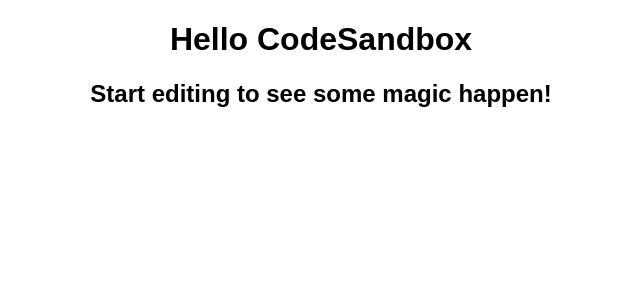
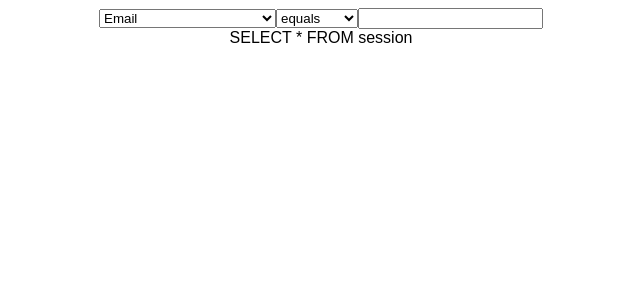
Before and after one commit to carloschulo/query-builder, a React (Create React App) app: page / in a window 1280 px wide. Shown: the top 300 px of the page, without its empty margins (319-959 px from the left). Built offline with nearby package versions, Linux system fonts and the light colour scheme.

Commit message:
Adding rough prototype with string types

```diff
--- a/src/App.js
+++ b/src/App.js
@@ -1,10 +1,51 @@
 import "./styles.css";
+import buildQuery, {
+  getNumberOperators,
+  getStringOperators,
+  predicatesList,
+  predicates,
+} from "./useQueryBuilder";
+
+import { useState } from "react";
 
 export default function App() {
+  const [select, setSelect] = useState("Email");
+  const [select2, setSelect2] = useState(select);
+
+  const [value1, setValue1] = useState("");
+  const handleSelectChange = (e) => {
+    setSelect(e.target.value);
+  };
+  const handleSelect2Change = (e) => {
+    setSelect2(e.target.value);
+  };
   return (
     <div className="App">
-      <h1>Hello CodeSandbox</h1>
-      <h2>Start editing to see some magic happen!</h2>
+      <div>{console.log(predicates[select])}</div>
+      <select value={select} onChange={handleSelectChange}>
+        {predicatesList.map((op, index) => (
+          <option value={op} key={op}>
+            {op}
+          </option>
+        ))}
+      </select>
+      {select ? (
+        <select value={select2} onChange={handleSelect2Change}>
+          {predicates[select].operators().map((op, index) => (
+            <option value={op} key={op}>
+              {op}
+            </option>
+          ))}
+        </select>
+      ) : null}
+      {predicates[select].type === "string" ? (
+        <input
+          type="text"
+          value={value1}
+          onChange={(e) => setValue1(e.target.value)}
+        />
+      ) : null}
+      <div>{buildQuery(select, select2, value1)}</div>
     </div>
   );
 }
--- a/src/useQueryBuilder.js
+++ b/src/useQueryBuilder.js
@@ -1,14 +1,8 @@
 const TABLE = "session";
 
-function getStringOperators(
-  operator,
-  columnName,
-  value1,
-  value2,
-  ...valueList
-) {
+function getStringOperators(operator, columnName, value1, ...valueList) {
   const queryObject = {
-    equals: `WHERE ${value1} = ${value2}`,
+    equals: `WHERE ${columnName} = ${value1}`,
     contains: `WHERE ${columnName} LIKE '%${value1}%'`,
     "starts with": `WHERE  LIKE '${value1}%'`,
     "in list": `WHERE ${columnName} IN (${valueList})`,
@@ -41,24 +35,60 @@
 }
 
 const predicates = {
-  Email: { column: "user_email", operators: getStringOperators },
-  "Screen Width": { column: "screen_width", operators: getNumberOperators },
-  "Screen Height": { column: "screen_height", operators: getNumberOperators },
-  "# of Visits": { column: "visits", operators: getNumberOperators },
-  "First Name": { column: "user_first_name", operators: getStringOperators },
-  "Last Name": { column: "user_last_name", operators: getStringOperators },
+  Email: {
+    column: "user_email",
+    operators: getStringOperators,
+    type: "string",
+  },
+  "Screen Width": {
+    column: "screen_width",
+    operators: getNumberOperators,
+    type: "number",
+  },
+  "Screen Height": {
+    column: "screen_height",
+    operators: getNumberOperators,
+    type: "number",
+  },
+  "# of Visits": {
+    column: "visits",
+    operators: getNumberOperators,
+    type: "number",
+  },
+  "First Name": {
+    column: "user_first_name",
+    operators: getStringOperators,
+    type: "string",
+  },
+  "Last Name": {
+    column: "user_last_name",
+    operators: getStringOperators,
+    type: "string",
+  },
   "Page Response time (ms)": {
     column: "page_response",
     operators: getNumberOperators,
+    type: "number",
   },
-  Domain: { column: "domain", operators: getStringOperators },
-  "Page Path": { column: "path", operators: getStringOperators },
-  Id: { column: "id", operators: getNumberOperators },
+  Domain: { column: "domain", operators: getStringOperators, type: "string" },
+  "Page Path": {
+    column: "path",
+    operators: getStringOperators,
+    type: "string",
+  },
+  Id: { column: "id", operators: getNumberOperators, type: "number" },
 };
 
-const criteriaList = [];
+const predicatesList = Object.keys(predicates);
 
-const setCriteriaList = (predicate, operator, value1, value2, valueList) => {
+export default function buildQuery(
+  predicate,
+  operator,
+  value1,
+  value2,
+  valueList
+) {
+  const criteriaList = [];
   criteriaList.push(
     predicates[predicate].operators(
       operator,
@@ -68,15 +98,28 @@
       valueList
     )
   );
-};
 
-setCriteriaList("Email", "equals", 1, 1);
-setCriteriaList("Screen Width", "greater than", 10);
-setCriteriaList("Screen Width", "in list", null, null, [1, 2, 3, 4]);
-// console.log(getNumberOperators());
-// console.log(getStringOperators());
+  // const setCriteriaList = (predicate, operator, value1, value2, valueList) => {
+  //   criteriaList.push(
+  //     predicates[predicate].operators(
+  //       operator,
+  //       predicates[predicate].column,
+  //       value1,
+  //       value2,
+  //       valueList
+  //     )
+  //   );
+  // };
 
-const select = `SELECT * from ${TABLE}`;
-criteriaList;
-const finalQuery = select.concat(" " ,criteriaList.join(" AND "));
-finalQuery;
+  // setCriteriaList("Email", "equals", 1, 1);
+  // setCriteriaList("Screen Width", "greater than", 10);
+  // setCriteriaList("Screen Width", "in list", null, null, [1, 2, 3, 4]);
+  // console.log(getNumberOperators());
+  // console.log(getStringOperators());
+
+  const select = `SELECT * FROM ${TABLE}`;
+  const finalQuery = select.concat(" ", criteriaList.join(" AND ")) || "";
+  return finalQuery;
+}
+
+export { getNumberOperators, getStringOperators, predicatesList, predicates };
```
Also changed, not shown: package.json (line endings or trailing spaces).
